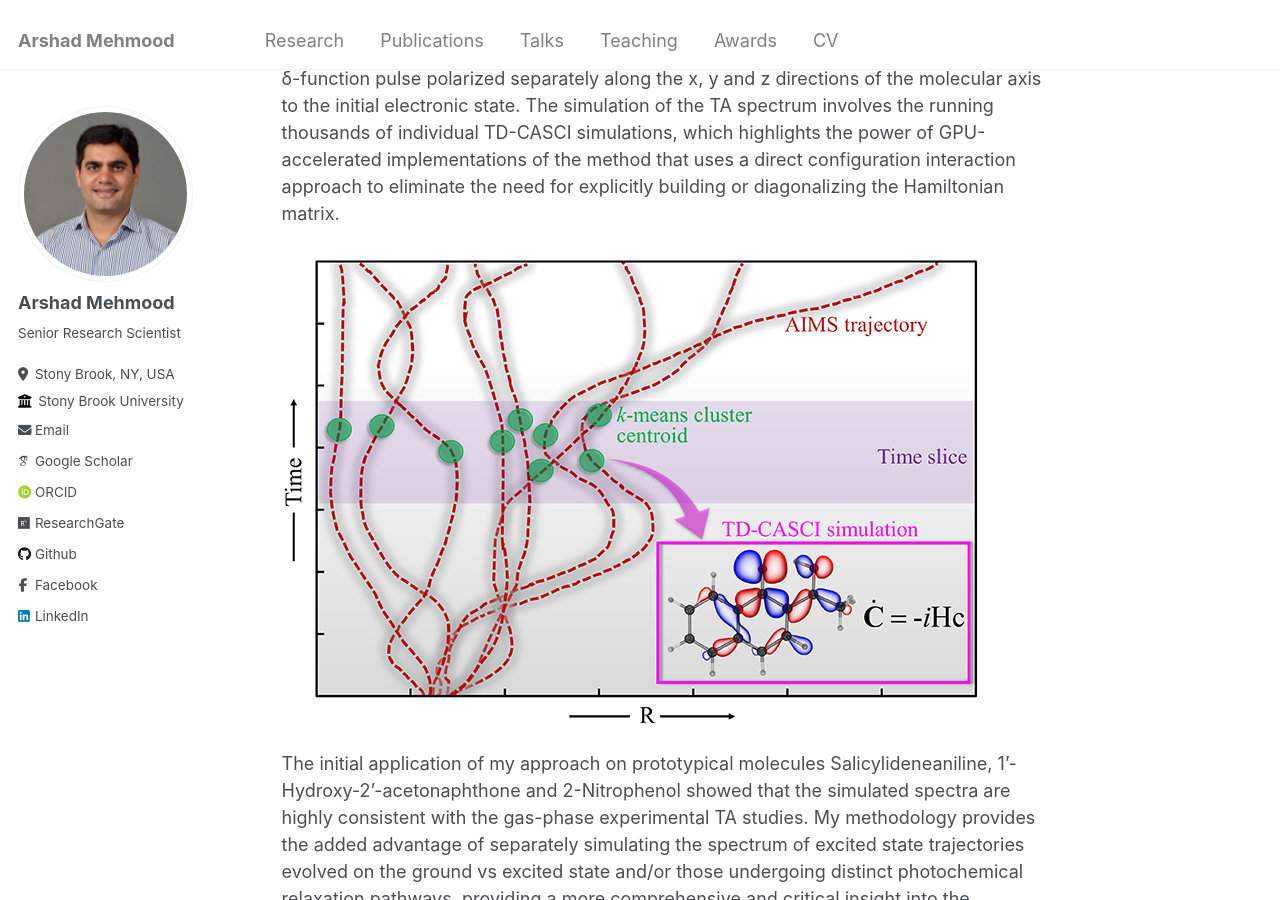
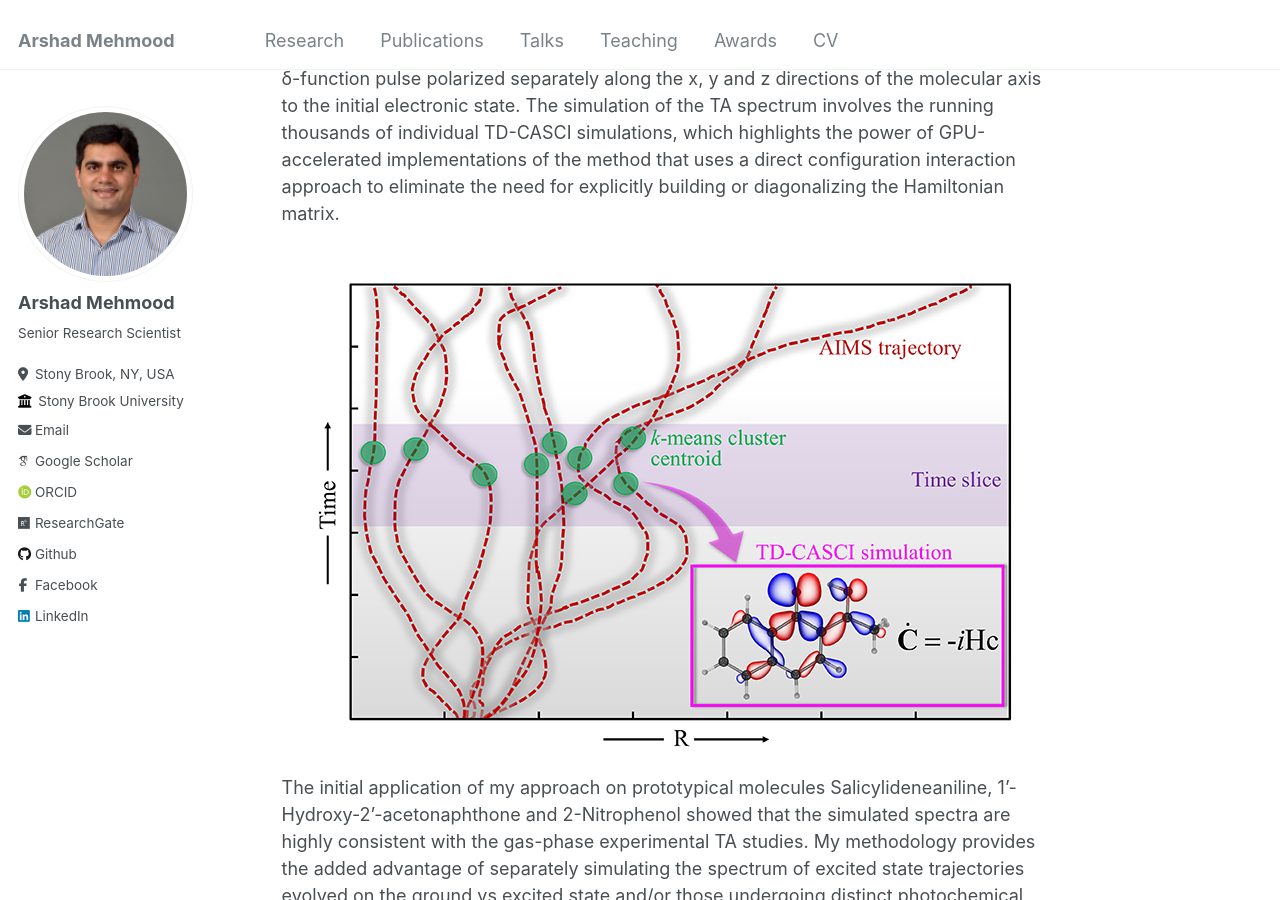
Before and after one commit to arshadmehmood118/arshadmehmood118.github.io, a Jekyll site: the page built from _portfolio/1_ultrafast.md, in a window 1280 px wide and 900 px high, scrolled down 782 px. Built offline with Jekyll 4.4.1, drawn with Linux system fonts in a browser that asks for light colours; some web fonts are replaced.

Commit message:
Update 1_ultrafast.md

```diff
--- a/_portfolio/1_ultrafast.md
+++ b/_portfolio/1_ultrafast.md
@@ -7,6 +7,9 @@ collection: portfolio
 The accurate measurement and simulation of the dynamics of ultrafast processes such as excited-state intramolecular proton transfer (ESIPT) or photoisomerization in the polyatomic molecules has been the focus of much recent nterest. Transient absorption (TA) spectroscopy is a promising technique to measure the dynamics of these ultrafast process due to its excellent time resolution and applicability to a diverse class of systems. However, the spectral "blobs" observed in these ultrafast techniques are usually less informative regarding the underlying dynamics due to the involvement of large number of active degrees of freedom which are projected onto an observable with fewer dimensions. Global analysis of ultrafast spectra may provide kinetic time constants from the decay of signals, etc., but still leave much room for the comprehensive assignment of the components of the spectrum and extraction of relevant physical quantities. This state-of-the-art suggests that it is critical to compare the experimental ultrafast signals with ab initio theory that directly simulates the experiment and the relevant observables.
 
 First-principles nonadiabatic molecular dynamics methods, such as ab initio multiple spawning (AIMS) provide a powerful toolkit to interpret the ultrafast experiments without any empirical inputs. I developed a methodology combining the AIMS simulations with the GPU-accelerated Time-dependent Complete Active Space Configuration Interaction (TDCASCI) method to simulate the excited state dynamics and gas-phase TA spectrum of molecules and nanomaterials. My developed protocol calculates the TA spectrum using the representative geometries (green circles in the illustration below) from the trajectories of AIMS simulations (dotted brown lines) separated by a weighted _k_-means clustering algorithm. For each time-separated snapshot, the stimulated emission and excited state absorption components are computed by using electric dipole approximation applying a δ-function pulse polarized separately along the x, y and z directions of the molecular axis to the initial electronic state. The simulation of the TA spectrum involves the running thousands of individual TD-CASCI simulations, which highlights the power of GPU-accelerated implementations of the method that uses a direct configuration interaction approach to eliminate the need for explicitly building or diagonalizing the Hamiltonian matrix.
-<br/><br/><img src='/images/tas_protocol.png'>
+<br/><br/>
+<p align="center">
+  <img src='/images/tas_protocol.png'>
+</p>
 
 The initial application of my approach on prototypical molecules Salicylideneaniline, 1’-Hydroxy-2’-acetonaphthone and 2-Nitrophenol showed that the simulated spectra are highly consistent with the gas-phase experimental TA studies. My methodology provides the added advantage of separately simulating the spectrum of excited state trajectories evolved on the ground vs excited state and/or those undergoing distinct photochemical relaxation pathways, providing a more comprehensive and critical insight into the experimental TA spectrum. Additionally, the methodology provides a dynamic picture of TA spectrum evolution along a specific degree of freedom like a movie, paving the way towards better assignment of the components of the experimental spectrum.
```
